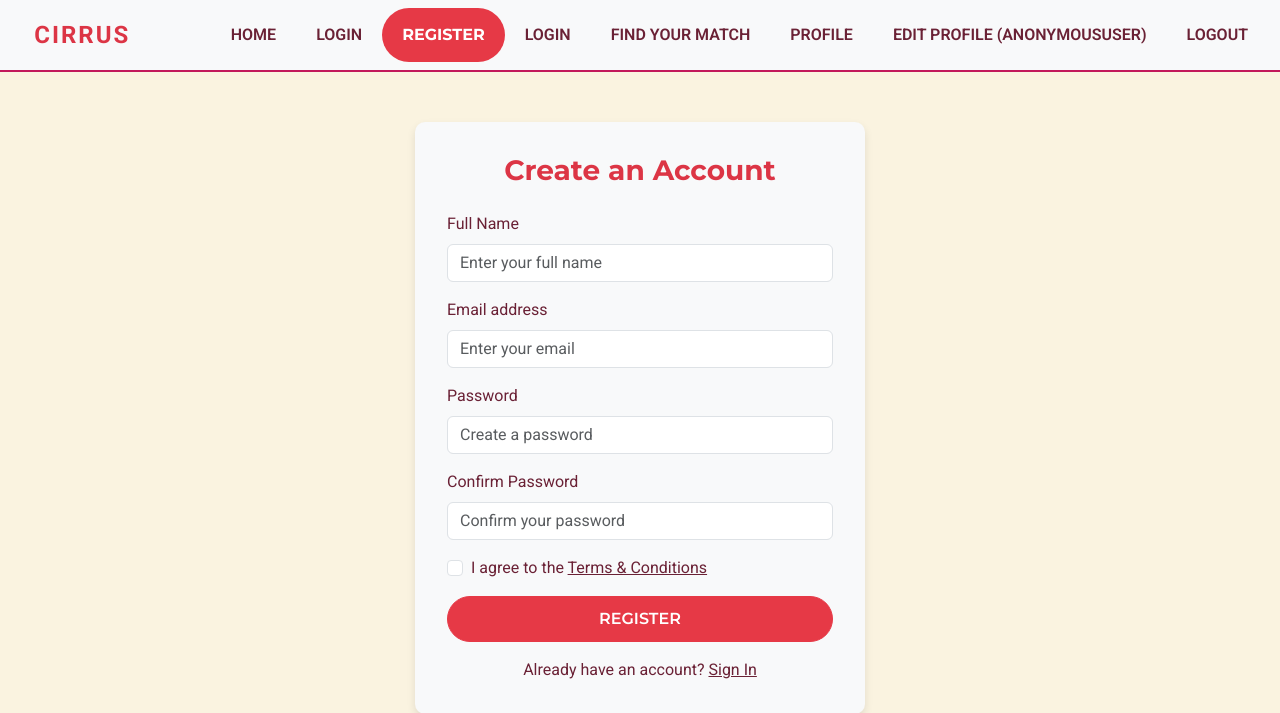
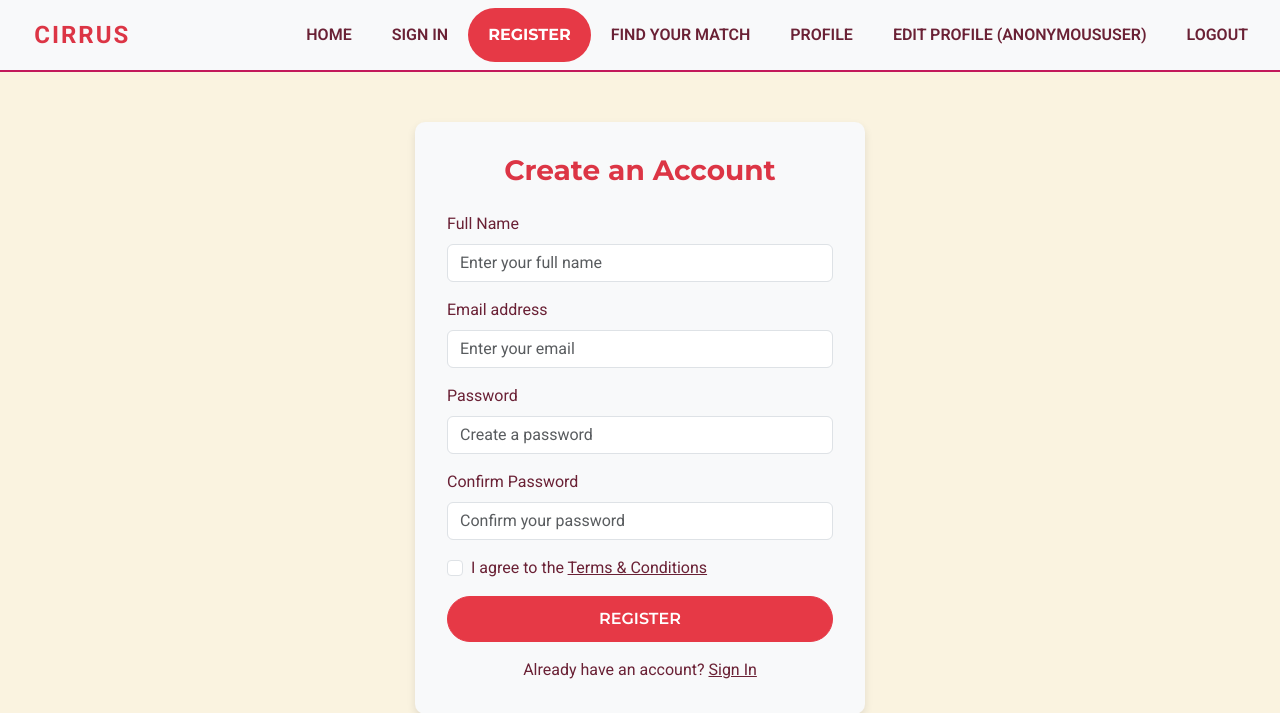
Before and after one commit to Loudotcom/love.exe, a Django app: page /matching/register/ in a window 1280 px wide. Shown: the top 713 px of the page. Run offline with Django 5.2, Linux system fonts and the light colour scheme.

Commit message:
change in navbar and favicon

```diff
--- a/matching_project/static/css/style.css
+++ b/matching_project/static/css/style.css
@@ -96,10 +96,7 @@ h1, h2, h3 {
   font-weight: 700;
 }
 
-.navbar-nav .nav-item .nav-link.btn-danger:hover {
-  background-color: var(--deep-rose);
-  color: var(--white);
-}
+
 
 @media (max-width: 991px) {
   .navbar-collapse {
--- a/matching_project/templates/base.html
+++ b/matching_project/templates/base.html
@@ -20,7 +20,8 @@
     <link rel="stylesheet" href="{% static 'css/style.css' %}">
     <link rel="stylesheet" href="{% static 'css/profile.css' %}">
 
-    <title>Home</title>
+    <title>Cirrus</title>
+    <link rel="icon" type="image/png" href="{% static 'favicon.png' %}">
 </head>
 
 <body class="d-flex flex-column min-vh-100">
--- a/matching_project/templates/includes/navbar.html
+++ b/matching_project/templates/includes/navbar.html
@@ -48,14 +48,12 @@
                     <a class="nav-link text-center" href="{% url 'home' %}">Home</a>
                 </li>
                 <li class="nav-item">
-                    <a class="nav-link text-center" href="{% url 'login' %}">Login</a>
+                    <a class="nav-link text-center" href="{% url 'login' %}">Sign in</a>
                 </li>
                 <li class="nav-item">
                     <a class="nav-link btn btn-danger text-center" href="{% url 'register' %}">Register</a>
                 </li>
-                <li class="nav-item">
-                    <a class="nav-link text-center" href="{% url 'home' %}">Login</a>
-                </li>
+
                 <!-- Extra links to delete just here for testing purposes -->
                 <li class="nav-item">
                     <a class="nav-link text-center" href="{% url 'match' %}">Find your Match</a>
--- a/matching_project/templates/registration/register.html
+++ b/matching_project/templates/registration/register.html
@@ -27,7 +27,7 @@
             </div>
             <button type="submit" class="btn btn-primary w-100">Register</button>
             <div class="text-center mt-3 text-c">
-                Already have an account? <a href="#">Sign In</a>
+                Already have an account? <a href="{% url 'login' %}">Sign In</a>
             </div>
         </form>
     </div>
```
Also changed, not shown: matching_project/static/favicon.png (added).
